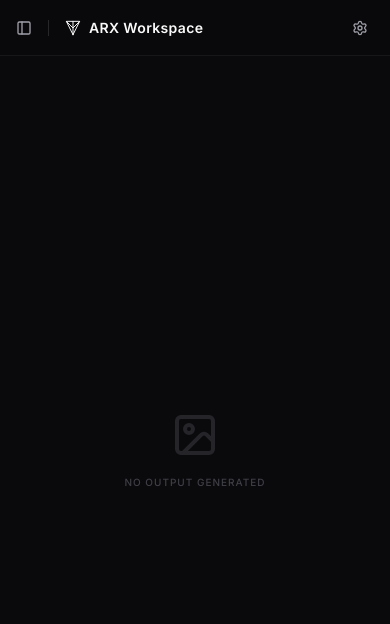
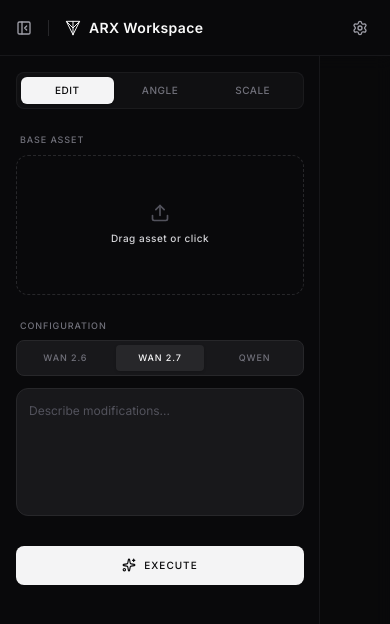
Before and after one commit to niofrequency/ARX, a React (Vite) app: page / in a window 390 px wide. Both pictures are taken after a click on the button 24 px from the left and 27 px from the top of the page. Shown: the top 624 px of the page. Built offline with nearby package versions, Linux system fonts and the light colour scheme.

Commit message:
Update App.tsx

```diff
--- a/src/App.tsx
+++ b/src/App.tsx
@@ -231,7 +231,6 @@ function useWavespeedEngine(wavespeedKey: string, onSuccess: (item: HistoryItem)
             setQueue(prev => prev.filter(t => t.id !== task.id));
             setResultUrl(finalImage);
 
-            // Ensures the item saves locally correctly with full object signature
             onSuccess({
               id: task.id,
               prompt: task.prompt,
@@ -494,7 +493,7 @@ const ResultViewer = ({ resultUrl, mode, previewUrl, queueLength, targetResoluti
   }
 
   return (
-    <div className="flex-1 relative flex items-center justify-center p-4 sm:p-8 overflow-hidden">
+    <div className="flex-1 relative flex items-center justify-center p-2 sm:p-8 overflow-hidden">
       <AnimatePresence mode="wait">
         <motion.div key={resultUrl} initial={{ opacity: 0, scale: 0.98 }} animate={{ opacity: 1, scale: 1 }} className="relative w-full h-full flex items-center justify-center">
           {mode === 'upscaler' && previewUrl ? (
@@ -571,31 +570,32 @@ const HistoryCardModal = ({ item, history, onClose, onDelete, onApplyPrompt }: a
 
       {history.length > 1 && (
         <>
-          <button onClick={() => handleNavigate(-1)} className="fixed left-4 top-1/2 -translate-y-1/2 z-[100] p-3 bg-zinc-900/80 backdrop-blur-md rounded-full text-zinc-400 hover:text-zinc-100 border border-zinc-800 transition-all hover:scale-110">
-            <ChevronLeft className="w-5 h-5" />
+          <button onClick={() => handleNavigate(-1)} className="fixed left-2 sm:left-8 top-1/2 -translate-y-1/2 z-[100] p-3 bg-zinc-900/80 backdrop-blur-md rounded-full text-zinc-400 hover:text-zinc-100 border border-zinc-800 transition-all hover:scale-110">
+            <ChevronLeft className="w-5 h-5 sm:w-6 sm:h-6" />
           </button>
-          <button onClick={() => handleNavigate(1)} className="fixed right-4 top-1/2 -translate-y-1/2 z-[100] p-3 bg-zinc-900/80 backdrop-blur-md rounded-full text-zinc-400 hover:text-zinc-100 border border-zinc-800 transition-all hover:scale-110">
-            <ChevronRight className="w-5 h-5" />
+          <button onClick={() => handleNavigate(1)} className="fixed right-2 sm:right-8 top-1/2 -translate-y-1/2 z-[100] p-3 bg-zinc-900/80 backdrop-blur-md rounded-full text-zinc-400 hover:text-zinc-100 border border-zinc-800 transition-all hover:scale-110">
+            <ChevronRight className="w-5 h-5 sm:w-6 sm:h-6" />
           </button>
         </>
       )}
 
-      <div className="fixed inset-0 z-[90] flex items-center justify-center p-6 sm:p-12 pointer-events-none">
-        <div className="pointer-events-auto relative flex items-center justify-center w-full max-w-5xl h-full" style={{ perspective: 2000 }}>
+      <div className="fixed inset-0 z-[90] flex items-center justify-center p-4 sm:p-12 pointer-events-none">
+        <div className="pointer-events-auto relative flex items-center justify-center w-full max-w-5xl" style={{ perspective: 2000 }}>
           <motion.div
-            className="relative flex items-center justify-center w-full h-full"
+            className="relative flex items-center justify-center"
             style={{ transformStyle: 'preserve-3d' }}
             animate={{ rotateY: isFlipped ? 180 : 0 }}
             transition={{ duration: 0.6, type: 'spring', stiffness: 260, damping: 20 }}
             onDoubleClick={() => setIsFlipped(!isFlipped)}
           >
-            {/* FRONT */}
-            <div className="absolute inset-0 rounded-2xl overflow-hidden shadow-2xl border border-zinc-800 bg-zinc-950 flex items-center justify-center" style={{ backfaceVisibility: 'hidden' }}>
-              <img src={item.url} alt="History Entry" className="block max-w-full max-h-full w-auto h-auto object-contain p-4" />
-              <button onClick={(e) => { e.stopPropagation(); onClose(); }} className="absolute top-4 right-4 p-2 bg-zinc-900/80 backdrop-blur-md rounded-md text-zinc-400 hover:text-zinc-100 transition-colors border border-zinc-800">
+            {/* FRONT (Allows image to dictate dimensions up to max-w/h bounds) */}
+            <div className="relative rounded-3xl overflow-hidden shadow-2xl border border-zinc-800 bg-zinc-950 flex items-center justify-center" style={{ backfaceVisibility: 'hidden' }}>
+              <img src={item.url} alt="History Entry" className="block max-w-[90vw] sm:max-w-[85vw] max-h-[80vh] sm:max-h-[85vh] w-auto h-auto object-contain" />
+
+              <button onClick={(e) => { e.stopPropagation(); onClose(); }} className="absolute top-4 right-4 p-2.5 bg-zinc-900/80 backdrop-blur-md rounded-md text-zinc-400 hover:text-zinc-100 transition-colors border border-zinc-800">
                 <X className="w-4 h-4" />
               </button>
-              <button onClick={(e) => onDelete(item.id, e)} className="absolute top-4 left-4 p-2 text-red-400 bg-zinc-900/80 backdrop-blur-md rounded-md border border-zinc-800 transition-colors hover:bg-red-500/20">
+              <button onClick={(e) => onDelete(item.id, e)} className="absolute top-4 left-4 p-2.5 text-red-400 bg-zinc-900/80 backdrop-blur-md rounded-md border border-zinc-800 transition-colors hover:bg-red-500/20">
                 <Trash2 className="w-4 h-4" />
               </button>
               <motion.div key={item.id} initial={{ opacity: 1 }} animate={{ opacity: 0 }} transition={{ delay: 2.5, duration: 0.8 }} className="absolute bottom-6 left-0 right-0 flex justify-center pointer-events-none">
@@ -606,9 +606,9 @@ const HistoryCardModal = ({ item, history, onClose, onDelete, onApplyPrompt }: a
               </motion.div>
             </div>
 
-            {/* BACK */}
-            <div className="absolute inset-0 rounded-2xl shadow-2xl bg-zinc-950 border border-zinc-800 p-8 sm:p-12 flex flex-col items-center justify-center text-center overflow-y-auto" style={{ backfaceVisibility: 'hidden', transform: 'rotateY(180deg)' }}>
-              <button onClick={(e) => { e.stopPropagation(); onClose(); }} className="absolute top-4 right-4 p-2 text-zinc-500 hover:text-zinc-100 transition-colors">
+            {/* BACK (Matches exact dimensions of the front via absolute inset-0) */}
+            <div className="absolute inset-0 rounded-3xl shadow-2xl bg-zinc-950 border border-zinc-800 p-6 sm:p-12 flex flex-col items-center justify-center text-center overflow-y-auto" style={{ backfaceVisibility: 'hidden', transform: 'rotateY(180deg)' }}>
+              <button onClick={(e) => { e.stopPropagation(); onClose(); }} className="absolute top-4 right-4 p-2.5 text-zinc-500 hover:text-zinc-100 transition-colors">
                 <X className="w-5 h-5" />
               </button>
               <History className="w-6 h-6 text-zinc-700 mb-6" />
@@ -634,7 +634,6 @@ const HistoryCardModal = ({ item, history, onClose, onDelete, onApplyPrompt }: a
 // 5. MAIN APP COMPONENT
 // ==========================================
 export default function App() {
-  // --- Form & Global State ---
   const [sidebarOpen, setSidebarOpen] = useState(true);
   const [mode, setMode] = useState<AppMode>(() => (localStorage.getItem('arx_mode') as AppMode) || 'editor');
   const [editorModel, setEditorModel] = useState<EditorModel>(() => (localStorage.getItem('arx_editor_model') as EditorModel) || 'wan-2.7');
@@ -652,15 +651,19 @@ export default function App() {
   const [showSettings, setShowSettings] = useState(false);
   const [selectedHistoryItem, setSelectedHistoryItem] = useState<HistoryItem | null>(null);
 
-  // --- Initialize Custom Hooks ---
   const { history, isSyncing, addHistoryItem, deleteHistoryItem, clearHistory, syncCloudHistory } = useHistoryManager(wavespeedKey);
   const { queue, isSubmitting, error, setError, resultUrl, setResultUrl, creditBalance, fetchBalance, executeTask } = useWavespeedEngine(wavespeedKey, addHistoryItem);
 
-  // --- Auto-Save User Prefs ---
+  // Auto-close sidebar on mobile devices on initial load
+  useEffect(() => {
+    if (window.innerWidth < 768) {
+      setSidebarOpen(false);
+    }
+  }, []);
+
   useEffect(() => { localStorage.setItem('arx_mode', mode); }, [mode]);
   useEffect(() => { localStorage.setItem('arx_editor_model', editorModel); }, [editorModel]);
 
-  // --- Global Paste Listener ---
   useEffect(() => {
     const handlePaste = (e: ClipboardEvent) => {
       const items = e.clipboardData?.items;
@@ -676,7 +679,6 @@ export default function App() {
     return () => window.removeEventListener('paste', handlePaste);
   }, []);
 
-  // --- Interaction Handlers ---
   const handleFileProcess = (file: File) => {
     if (!file.type.startsWith('image/')) { setError('Invalid file type.'); return; }
     setSelectedFile(file);
@@ -727,16 +729,30 @@ export default function App() {
         onOpenSettings={() => setShowSettings(true)} sidebarOpen={sidebarOpen} setSidebarOpen={setSidebarOpen}
       />
 
-      <div className="flex-1 flex overflow-hidden relative">
+      <div className="flex-1 flex overflow-hidden relative w-full">
+
+        {/* Mobile Sidebar Overlay Backdrop */}
+        <AnimatePresence>
+          {sidebarOpen && (
+            <motion.div
+              initial={{ opacity: 0 }} animate={{ opacity: 1 }} exit={{ opacity: 0 }}
+              className="absolute inset-0 bg-zinc-950/60 backdrop-blur-sm z-20 md:hidden"
+              onClick={() => setSidebarOpen(false)}
+            />
+          )}
+        </AnimatePresence>
 
         {/* LEFT SIDEBAR: Tools & Parameters */}
         <AnimatePresence initial={false}>
           {sidebarOpen && (
             <motion.aside
-              initial={{ width: 0, opacity: 0 }} animate={{ width: 320, opacity: 1 }} exit={{ width: 0, opacity: 0 }} transition={{ type: 'spring', bounce: 0, duration: 0.4 }}
-              className="flex-shrink-0 border-r border-zinc-800/50 bg-zinc-950 flex flex-col h-full overflow-y-auto hidden-scrollbar relative z-10"
+              initial={{ width: 0, opacity: 0 }}
+              animate={{ width: 320, opacity: 1 }}
+              exit={{ width: 0, opacity: 0 }}
+              transition={{ type: 'spring', bounce: 0, duration: 0.4 }}
+              className="absolute md:relative left-0 top-0 bottom-0 z-30 bg-zinc-950 border-r border-zinc-800/50 flex flex-col overflow-x-hidden overflow-y-auto hidden-scrollbar"
             >
-              <div className="p-5 space-y-6 w-[320px]">
+              <div className="p-4 sm:p-5 space-y-6 w-[320px] max-w-[85vw]">
 
                 {/* Mode Switcher */}
                 <div className="flex bg-zinc-900/50 p-1 rounded-lg border border-zinc-800/50">
```
